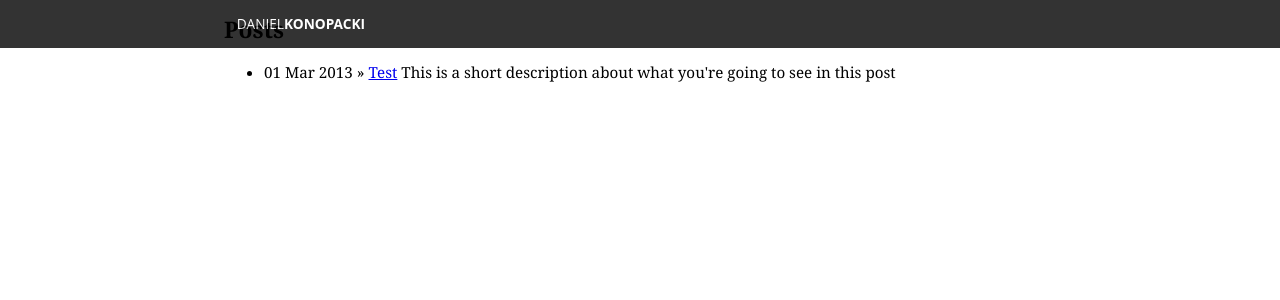
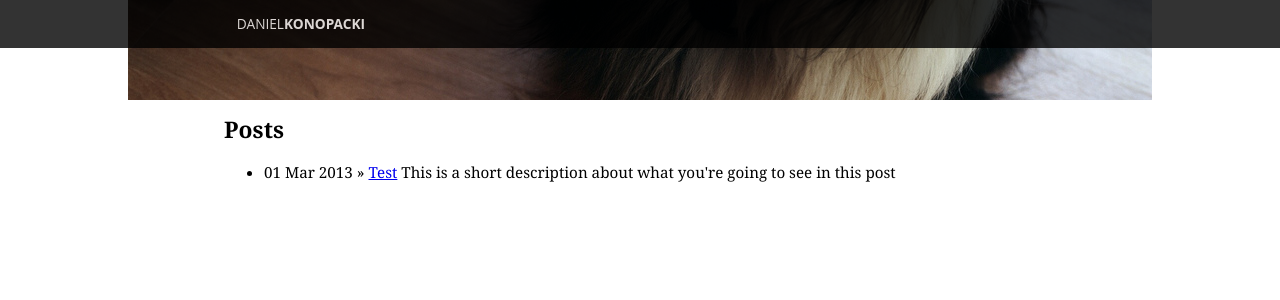
Before and after one commit to danielkonopacki/danielkonopacki.github.com, a Jekyll site: the page built from index.html, in a window 1280 px wide. Shown: the top 300 px of the page. Built offline with Jekyll 4.4.1, drawn with Linux system fonts in a browser that asks for light colours; Markdown is read by kramdown in place of the engine named in the settings.

Commit message:
CSS updates

```diff
--- a/_layouts/default.html
+++ b/_layouts/default.html
@@ -15,6 +15,7 @@
       </div>
     </div>
   </div>
+  <div class="background"></div>
   <div id="content" class="content-container">
     {{ content }}
   </div>
--- a/css/layout.css
+++ b/css/layout.css
@@ -16,7 +16,7 @@ html, body {
 .background {
   background: transparent url("/images/anya.jpg") no-repeat top center;
   width: 100%;
-  height: 10%;
+  height: 100px;
 }
 
 .content-container {
--- a/index.html
+++ b/index.html
@@ -4,7 +4,6 @@ title: Home
 ---
 
 <div id="home">
-  <div class="background"></div>
   <h2>Posts</h2>
   <ul class="posts">
     {% for post in site.posts %}
```
Also changed, not shown: 3 other files.
